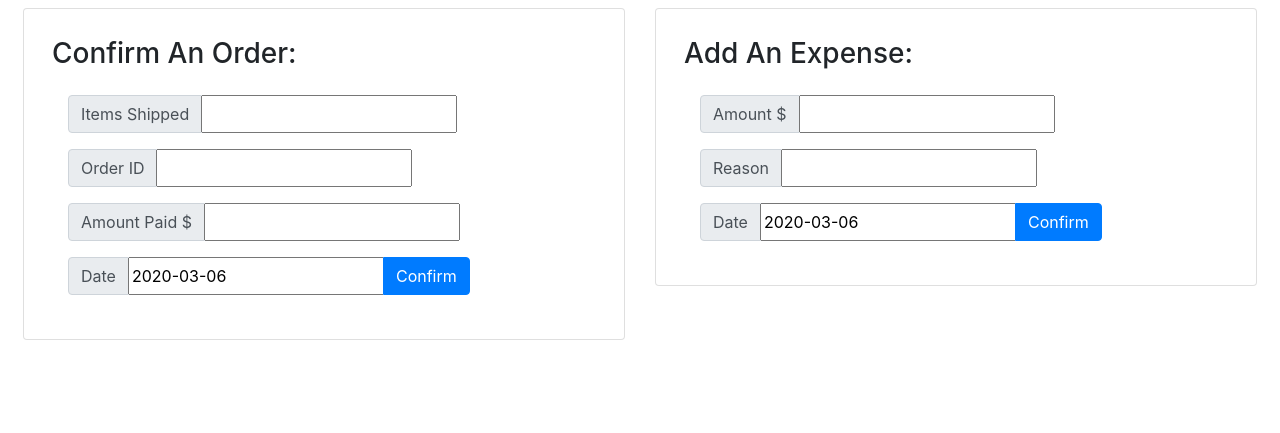
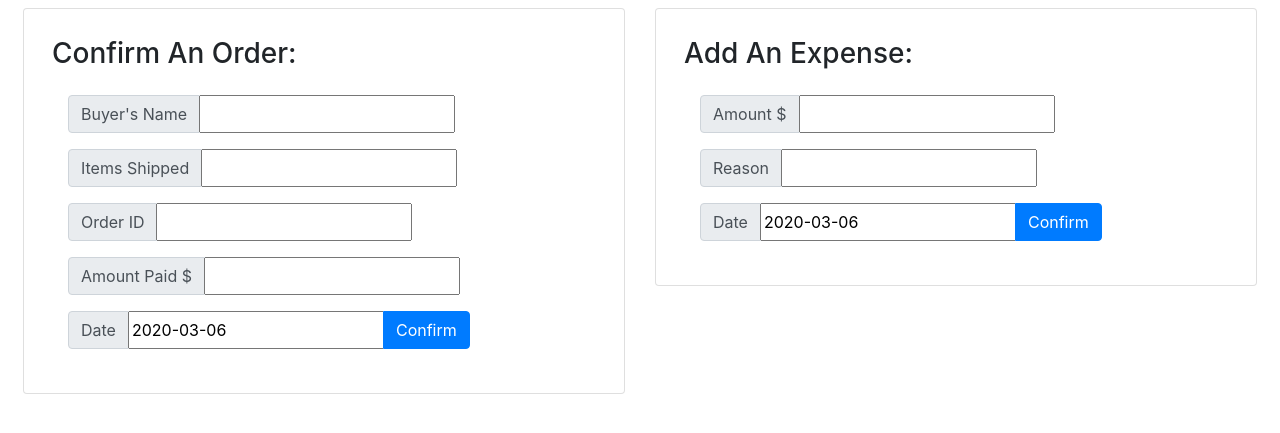
Before and after one commit to ahmadayubi/thespicedirecttool, a Django app: page /user/1 in a window 1280 px wide. Shown: the part 56-489 px from the top of the page. Run offline with Django 3.2, Linux system fonts and the light colour scheme; some libraries are stand-ins or nearby versions.

Commit message:
added buyer name option, fixed find function

```diff
--- a/templates/user.html
+++ b/templates/user.html
@@ -62,6 +62,12 @@
                     <h3 class="m-2">Confirm An Order:</h3>
                     <form method='POST' class="form-group m-4">
                         {%csrf_token%}
+                        <div class="input-group mb-3">
+                            <div class="input-group-prepend">
+                                <span class="input-group-text" id="basic-addon1">Buyer's Name </span>
+                            </div>
+                            {{orderF.buyer}}
+                        </div>
                         <div class="input-group mb-3">
                             <div class="input-group-prepend">
                                 <span class="input-group-text" id="basic-addon1">Items Shipped </span>
--- a/track/forms.py
+++ b/track/forms.py
@@ -4,6 +4,7 @@ import datetime
 
 class OrderForm(forms.Form):
     amount = forms.FloatField(max_value=10000, min_value=0)
+    buyer = forms.CharField(max_length=100)
     order_id = forms.CharField(max_length=100)
     paid = forms.FloatField(max_value=100, min_value=0)
     date = forms.DateField(initial=datetime.date.today())
--- a/track/models.py
+++ b/track/models.py
@@ -32,6 +32,7 @@ class Order(models.Model):
         ('Yama', 'Yama'),
     )
     name = models.CharField(max_length=15, choices=PACK, default='yama')
+    buyer = models.CharField(max_length=20, default='Bob')
     order_id = models.CharField(max_length=100)
     amount_paid = models.FloatField(default=0.00)
     quantity = models.IntegerField(default=1)
--- a/track/views.py
+++ b/track/views.py
@@ -85,12 +85,13 @@ class UserView(TemplateView):
         if 'ORDER' in request.POST:
             orderForm = OrderForm(request.POST)
             if orderForm.is_valid():
+                buyerN = orderForm.cleaned_data['buyer']
                 quant = orderForm.cleaned_data['amount']
                 oID = orderForm.cleaned_data['order_id']
                 paid = orderForm.cleaned_data['paid']
                 date = orderForm.cleaned_data['date']
                 newOrder = Order(name=user, order_id=oID,
-                                 amount_paid=paid, date=date, quantity=quant)
+                                 amount_paid=paid, date=date, quantity=quant, buyer=buyerN)
                 newOrder.save()
         if 'FIND' in request.POST:
             searchForm = SearchForm(request.POST)
--- a/tsd/settings.py
+++ b/tsd/settings.py
@@ -24,7 +24,7 @@ key = os.environ.get('KEY')
 SECRET_KEY = key
 
 # SECURITY WARNING: don't run with debug turned on in production!
-DEBUG = True
+DEBUG = False
 
 ALLOWED_HOSTS = ['*']
 
```
Also changed, not shown: templates/find.html (+10 -1 lines), track/migrations/0009_order_buyer.py (added).
